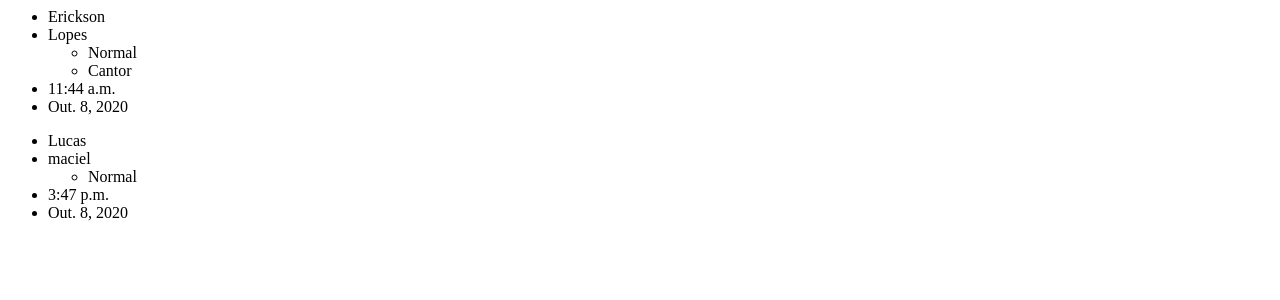
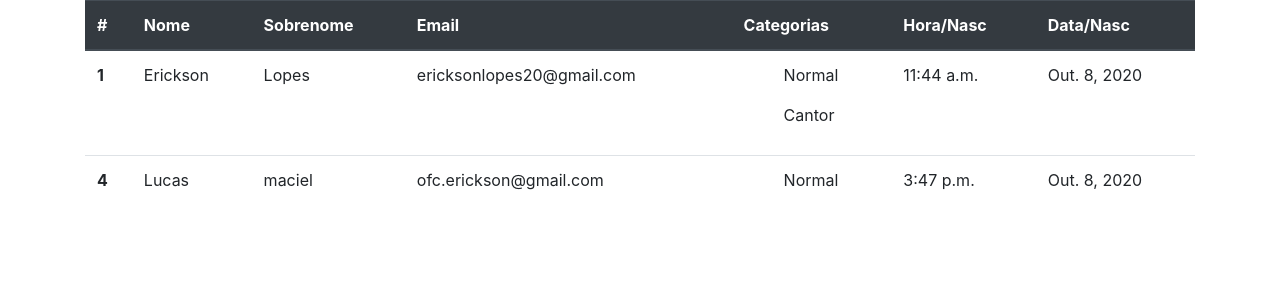
Before and after one commit to Erickson-lopes-dev/Search_CBV_Django, a Django app: page / in a window 1280 px wide. Shown: the top 300 px of the page. Run offline with Django 3.2, Linux system fonts and the light colour scheme; data comes from the database, SQL or seed files in the repository; both versions use the stored data as it was after the commit; some libraries are stand-ins or nearby versions.

Commit message:
table home

```diff
--- a/CBV_search/templates/home.html
+++ b/CBV_search/templates/home.html
@@ -1,13 +1,36 @@
+{% extends 'layout.html' %}
+
+{% block content %}
+    <table class="table">
+      <thead class="thead-dark">
+        <tr>
+          <th scope="col">#</th>
+          <th scope="col">Nome</th>
+          <th scope="col">Sobrenome</th>
+          <th scope="col">Email</th>
+          <th scope="col">Categorias</th>
+          <th scope="col">Hora/Nasc</th>
+          <th scope="col">Data/Nasc</th>
+        </tr>
+      </thead>
+      <tbody>
       {% for person in object_list %}
-    <ul>
-        <li>{{ person.name }}</li>
-        <li>{{ person.last_name }}</li>
+        <tr>
+            <th scope="row">{{ person.id }}</th>
+            <td>{{ person.name }}</td>
+            <td>{{ person.last_name }}</td>
+            <td>{{ person.email }}</td>
+            <td>
               {% for category in  person.categories.all %}
                 <ul>
-                <li>{{ category }}</li>
+                    {{ category }}
                 </ul>
               {% endfor %}
-        <li>{{ person.birth_time }}</li>
-        <li>{{ person.birth_date }}</li>
-    </ul>
+            </td>
+            <td>{{ person.birth_time }}</td>
+            <td>{{ person.birth_date }}</td>
+        </tr>
       {% endfor %}
+      </tbody>
+    </table>
+{% endblock %}
--- /dev/null
+++ b/CBV_search/templates/layout.html
@@ -0,0 +1,21 @@
+<!DOCTYPE html>
+<html lang="en">
+<head>
+    <meta charset="UTF-8">
+    <title>
+        {% block title %}{% endblock %}
+    </title>
+    <link rel="stylesheet" href="https://stackpath.bootstrapcdn.com/bootstrap/4.5.2/css/bootstrap.min.css" integrity="sha384-JcKb8q3iqJ61gNV9KGb8thSsNjpSL0n8PARn9HuZOnIxN0hoP+VmmDGMN5t9UJ0Z" crossorigin="anonymous">
+</head>
+<body>
+    <div class="container">
+        {% block content %}
+        {% endblock %}
+    </div>
+
+
+    <script src="https://code.jquery.com/jquery-3.5.1.slim.min.js" integrity="sha384-DfXdz2htPH0lsSSs5nCTpuj/zy4C+OGpamoFVy38MVBnE+IbbVYUew+OrCXaRkfj" crossorigin="anonymous"></script>
+    <script src="https://cdn.jsdelivr.net/npm/popper.js@1.16.1/dist/umd/popper.min.js" integrity="sha384-9/reFTGAW83EW2RDu2S0VKaIzap3H66lZH81PoYlFhbGU+6BZp6G7niu735Sk7lN" crossorigin="anonymous"></script>
+    <script src="https://stackpath.bootstrapcdn.com/bootstrap/4.5.2/js/bootstrap.min.js" integrity="sha384-B4gt1jrGC7Jh4AgTPSdUtOBvfO8shuf57BaghqFfPlYxofvL8/KUEfYiJOMMV+rV" crossorigin="anonymous"></script>
+</body>
+</html>
```
Also changed, not shown: db.sqlite3. Lines whose indentation alone changed are shown as unchanged.
